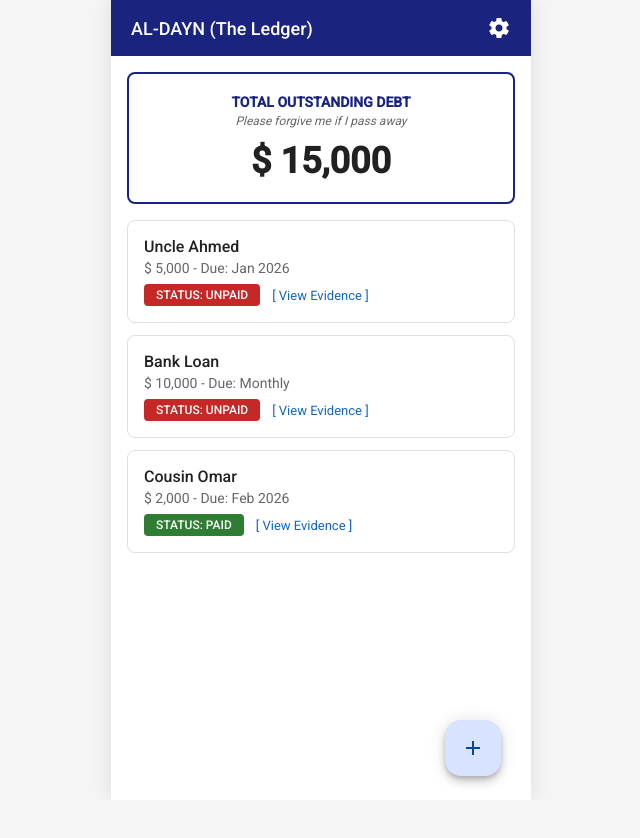
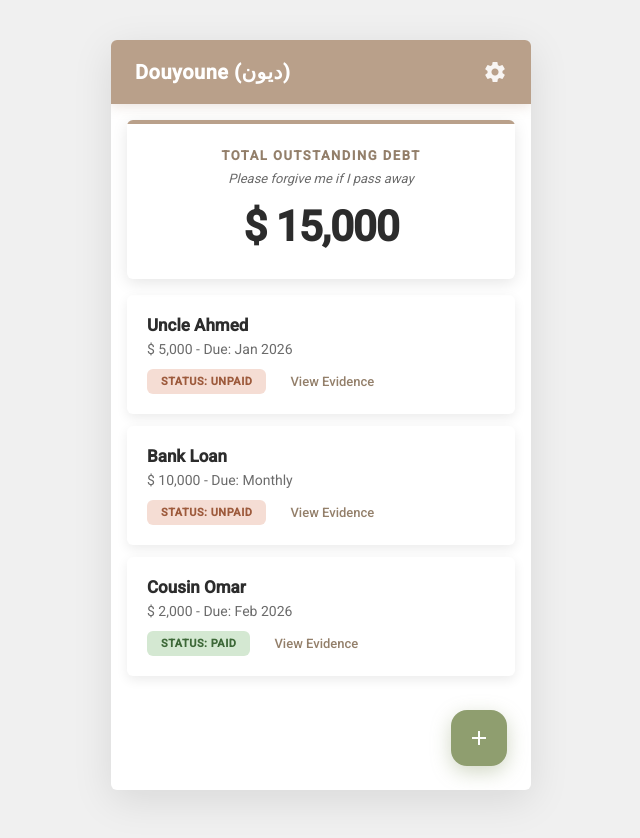
Before and after one commit to seddik/douyoune, an Angular app: page / in a window 1280 px wide. Shown: the whole page, without its empty margins (319-959 px from the left). Before the commit the page ends 800 px from the top, so only its background shows below. Built offline with nearby package versions, Linux system fonts and the light colour scheme.

Commit message:
Enhanced the style

```diff
--- a/src/app/add-debt-dialog/add-debt-dialog.component.html
+++ b/src/app/add-debt-dialog/add-debt-dialog.component.html
@@ -42,6 +42,6 @@
 </mat-dialog-content>
 
 <mat-dialog-actions class="dialog-actions">
-  <button mat-button (click)="onCancel()">[ CANCEL ]</button>
-  <button mat-flat-button color="primary" (click)="onSave()">[ SAVE RECORD ]</button>
+  <button mat-button (click)="onCancel()">Cancel</button>
+  <button mat-flat-button color="primary" (click)="onSave()">Save Record</button>
 </mat-dialog-actions>
--- a/src/app/dashboard/dashboard.component.html
+++ b/src/app/dashboard/dashboard.component.html
@@ -1,7 +1,7 @@
 <div class="app-container">
   <!-- Header -->
   <header class="app-header">
-    <h1>AL-DAYN (The Ledger)</h1>
+    <h1>Douyoune (ديون)</h1>
     <mat-icon class="header-icon" (click)="openLegacySettings()">settings</mat-icon>
   </header>
 
@@ -24,7 +24,7 @@
           <span class="status-badge" [class.unpaid]="debt.status === 'unpaid'" [class.paid]="debt.status === 'paid'">
             Status: {{ debt.status | titlecase }}
           </span>
-          <span class="view-evidence" (click)="viewEvidence(debt)">[ View Evidence ]</span>
+          <span class="view-evidence" (click)="viewEvidence(debt)">View Evidence</span>
         </div>
       </div>
     }
--- a/src/app/dashboard/dashboard.component.scss
+++ b/src/app/dashboard/dashboard.component.scss
@@ -1,3 +1,3 @@
 .debt-list {
-  padding-bottom: 100px; // Space for FAB
+  padding-bottom: 80px; // Reduced from 120px
 }
--- a/src/app/guardian-portal/guardian-portal.component.html
+++ b/src/app/guardian-portal/guardian-portal.component.html
@@ -11,7 +11,7 @@
     </mat-form-field>
 
     <button mat-flat-button color="primary" (click)="viewLedger()" class="view-btn">
-      [ VIEW LEDGER ]
+      View Ledger
     </button>
   </div>
 </div>
--- a/src/app/legacy-settings/legacy-settings.component.html
+++ b/src/app/legacy-settings/legacy-settings.component.html
@@ -19,8 +19,8 @@
     </div>
 
     <div class="code-actions">
-      <button mat-stroked-button (click)="copyCode()">[ COPY ]</button>
-      <button mat-stroked-button (click)="regenerateCode()">[ REGENERATE ]</button>
+      <button mat-flat-button (click)="copyCode()">Copy</button>
+      <button mat-flat-button (click)="regenerateCode()">Regenerate</button>
     </div>
   </div>
 </div>
--- a/src/styles.scss
+++ b/src/styles.scss
@@ -1,29 +1,107 @@
 
 // Include theming for Angular Material with `mat.theme()`.
-// This Sass mixin will define CSS variables that are used for styling Angular Material
-// components according to the Material 3 design spec.
-// Learn more about theming and how to use it for your application's
-// custom components at https://material.angular.dev/guide/theming
+// Material 3 Design System
 @use '@angular/material' as mat;
 
-// AL-DAYN Theme Colors
+// Custom AL-DAYN Color Palette
+$al-dayn-primary: (
+  50: #f7f4f1,
+  100: #ebe5de,
+  200: #ddd4c9,
+  300: #cfc3b4,
+  400: #c4b49f,
+  500: #B9A08A,  // Primary
+  600: #a8917b,
+  700: #937f6a,
+  800: #7e6d5a,
+  900: #5f5244,
+  contrast: (
+    50: #000000,
+    100: #000000,
+    200: #000000,
+    300: #000000,
+    400: #000000,
+    500: #000000,
+    600: #ffffff,
+    700: #ffffff,
+    800: #ffffff,
+    900: #ffffff,
+  )
+);
+
+$al-dayn-tertiary: (
+  50: #f3f5ed,
+  100: #e1e7d3,
+  200: #cdd8b6,
+  300: #b9c999,
+  400: #a4b484,
+  500: #8F9E6F,  // Tertiary
+  600: #7d8b61,
+  700: #6a7652,
+  800: #576144,
+  900: #3f4731,
+  contrast: (
+    50: #000000,
+    100: #000000,
+    200: #000000,
+    300: #000000,
+    400: #000000,
+    500: #000000,
+    600: #ffffff,
+    700: #ffffff,
+    800: #ffffff,
+    900: #ffffff,
+  )
+);
+
+// AL-DAYN Theme Colors (Material 3 inspired)
 :root {
-  --primary-navy: #1a237e;
-  --primary-blue: #1565c0;
-  --status-unpaid: #c62828;
-  --status-paid: #2e7d32;
-  --bg-light: #f5f5f5;
-  --card-bg: #ffffff;
-  --text-dark: #212121;
-  --text-light: #ffffff;
+  // Primary palette - Warm Beige/Taupe
+  --primary: #B9A08A;
+  --primary-light: #d4c4b3;
+  --primary-dark: #937f6a;
+  --primary-container: #f7f4f1;
+  --on-primary: #ffffff;
+  --on-primary-container: #3d2e1f;
+
+  // Tertiary palette - Sage Green
+  --tertiary: #8F9E6F;
+  --tertiary-light: #b5c49a;
+  --tertiary-dark: #6a7652;
+  --tertiary-container: #e8eedd;
+  --on-tertiary: #ffffff;
+  --on-tertiary-container: #1f2817;
+
+  // Status colors - Lighter, more subtle
+  --status-unpaid: #F5DDD4;      // Very light coral
+  --status-unpaid-text: #9D5A3C; // Muted brown text
+  --status-paid: #D4E8D2;        // Very light sage
+  --status-paid-text: #3D6838;   // Muted green text
+  --status-pending: #EDE6DA;     // Very light beige
+  --status-pending-text: #6B5D4A;
+
+  // Surface colors
+  --surface: #FEFBF7;
+  --surface-variant: #F5F1EA;
+  --on-surface: #1C1B1F;
+  --on-surface-variant: #4A4458;
+  --outline: #79747E;
+  --outline-variant: #CAC4D0;
+
+  // Background
+  --bg-light: #FAF8F5;
+  --card-bg: #FFFFFF;
+  --text-dark: #2C2C2C;
+  --text-light: #FFFFFF;
+  --text-muted: #6B6B6B;
 }
 
 html {
   height: 100%;
   @include mat.theme((
     color: (
-      primary: mat.$azure-palette,
-      tertiary: mat.$blue-palette,
+      primary: $al-dayn-primary,
+      tertiary: $al-dayn-tertiary,
     ),
     typography: Roboto,
     density: 0,
@@ -34,207 +112,335 @@ body {
   color-scheme: light;
   background-color: var(--bg-light);
   color: var(--text-dark);
-  font-family: 'Roboto', sans-serif;
+  font-family: 'Roboto', -apple-system, BlinkMacSystemFont, sans-serif;
   margin: 0;
   height: 100%;
+  -webkit-font-smoothing: antialiased;
+  -moz-osx-font-smoothing: grayscale;
+
+  // Modern centering for desktop
+  display: block; // Reset flex
+  overflow: hidden; // Default: No scrollbar
+
+  // Only show body scrollbar if screen is too short for our 750px min-height
+  @media (max-height: 850px) {
+    overflow: auto;
+  }
+
+  @media (min-width: 768px) {
+    background-color: #f0f0f0;
+  }
 }
-
-// App Container - Mobile First
+// App Container - Mobile First with subtle shadow
 .app-container {
   max-width: 420px;
   margin: 0 auto;
   min-height: 100vh;
   background: var(--card-bg);
-  box-shadow: 0 0 20px rgba(0, 0, 0, 0.1);
+  box-shadow: 0 4px 24px rgba(185, 160, 138, 0.15);
+  position: relative;
+  overflow-y: auto; // Ensure scrolling works if content overflows fixed height
+
+  @media (min-width: 768px) {
+    height: 75vh;        // 75% height
+    min-height: 750px;   // strict min-height
+    margin-top: 5vh;     // 5% top margin
+    // Bottom space will be natural remainder (approx 20%)
+
+    width: 100%;
+    border-radius: 6px;
+    box-shadow: 0 10px 40px rgba(0,0,0,0.1);
+  }
+
+  // Hide scrollbar but allow scrolling
+  -ms-overflow-style: none;  /* IE and Edge */
+  scrollbar-width: none;  /* Firefox */
+  &::-webkit-scrollbar {
+    display: none;
+  }
 }
 
-// Header Styles
+// Header Styles - Clean solid color
 .app-header {
-  background: var(--primary-navy);
+  background: var(--primary);
   color: var(--text-light);
-  padding: 16px 20px;
+  padding: 20px 24px;
   display: flex;
   justify-content: space-between;
   align-items: center;
+  box-shadow: 0 2px 12px rgba(185, 160, 138, 0.3);
 
   h1 {
     margin: 0;
-    font-size: 18px;
-    font-weight: 500;
+    font-size: 20px;
+    font-weight: 600;
+    letter-spacing: 0.5px;
   }
 
   .header-icon {
     color: var(--text-light);
     cursor: pointer;
+    opacity: 0.9;
+    transition: opacity 0.2s ease, transform 0.2s ease;
+
+    &:hover {
+      opacity: 1;
+      transform: scale(1.1);
+    }
   }
 }
 
-// Status Badges
+// Status Badges - Light, subtle style
 .status-badge {
-  display: inline-block;
-  padding: 4px 12px;
-  border-radius: 4px;
-  font-size: 12px;
-  font-weight: 500;
+  display: inline-flex;
+  align-items: center;
+  padding: 6px 14px;
+  border-radius: 6px;
+  font-size: 11px;
+  font-weight: 600;
   text-transform: uppercase;
+  letter-spacing: 0.5px;
+  transition: transform 0.2s ease;
 
   &.unpaid {
     background: var(--status-unpaid);
-    color: white;
+    color: var(--status-unpaid-text);
   }
 
   &.paid {
     background: var(--status-paid);
-    color: white;
+    color: var(--status-paid-text);
+  }
+
+  &.pending {
+    background: var(--status-pending);
+    color: var(--status-pending-text);
   }
 }
 
-// Card Styles
+// Card Styles - Shadow-based elevation
 .debt-card {
   background: var(--card-bg);
-  border: 1px solid #e0e0e0;
-  border-radius: 8px;
-  padding: 16px;
+  border: none;
+  border-radius: 6px;
+  padding: 20px;
   margin: 12px 16px;
+  box-shadow: 0 4px 12px rgba(0, 0, 0, 0.08);
+
+  // Hover effect removed per user request
 
   .creditor-name {
-    font-weight: 500;
-    font-size: 16px;
-    margin-bottom: 4px;
+    font-weight: 600;
+    font-size: 17px;
+    margin-bottom: 6px;
+    color: var(--text-dark);
   }
 
   .debt-details {
-    color: #666;
+    color: var(--text-muted);
     font-size: 14px;
-    margin-bottom: 8px;
+    margin-bottom: 12px;
   }
 
   .debt-actions {
     display: flex;
-    gap: 12px;
+    gap: 16px;
     align-items: center;
-    margin-top: 8px;
+    margin-top: 12px;
+    flex-wrap: wrap;
   }
 
   .view-evidence {
-    color: var(--primary-blue);
+    color: var(--primary-dark);
     font-size: 13px;
+    font-weight: 500;
     cursor: pointer;
     text-decoration: none;
+    padding: 4px 8px;
+    border-radius: 6px;
+    transition: background-color 0.2s ease;
 
     &:hover {
-      text-decoration: underline;
+      background-color: var(--primary-container);
     }
   }
 }
 
-// Total Card
+// Total Card - Shadow-based style
 .total-card {
   background: var(--card-bg);
-  border: 2px solid var(--primary-navy);
-  border-radius: 8px;
-  padding: 20px;
+  border: none;
+  border-radius: 6px;
+  padding: 28px 24px;
   margin: 16px;
   text-align: center;
+  position: relative;
+  overflow: hidden;
+  box-shadow: 0 4px 16px rgba(0, 0, 0, 0.1);
+
+  &::before {
+    content: '';
+    position: absolute;
+    top: 0;
+    left: 0;
+    right: 0;
+    height: 4px;
+    background: var(--primary);
+  }
 
   .total-label {
-    font-size: 14px;
-    font-weight: 600;
-    color: var(--primary-navy);
+    font-size: 13px;
+    font-weight: 700;
+    color: var(--primary-dark);
     text-transform: uppercase;
-    margin-bottom: 4px;
+    letter-spacing: 1.5px;
+    margin-bottom: 8px;
   }
 
   .total-message {
-    font-size: 12px;
-    color: #666;
+    font-size: 13px;
+    color: var(--text-muted);
     font-style: italic;
-    margin-bottom: 12px;
+    margin-bottom: 16px;
   }
 
   .total-amount {
-    font-size: 36px;
+    font-size: 42px;
     font-weight: 700;
     color: var(--text-dark);
+    letter-spacing: -1px;
   }
 }
 
-// FAB Button
+// FAB Button - Custom styled
 .fab-container {
-  position: fixed;
+  position: absolute; // Relative to .app-container
   bottom: 24px;
-  right: calc(50% - 180px);
+  right: 24px;
   z-index: 100;
 
-  @media (max-width: 420px) {
-    right: 24px;
+  // Removed media query and calculation as it's now absolute to container
+
+  button {
+    background: var(--tertiary) !important;
+    box-shadow: 0 6px 20px rgba(143, 158, 111, 0.4) !important;
+    transition: transform 0.2s ease, box-shadow 0.2s ease !important;
+
+    &:hover {
+      transform: scale(1.05);
+      box-shadow: 0 8px 28px rgba(143, 158, 111, 0.5) !important;
+    }
+
+    mat-icon {
+      color: white;
+    }
   }
 }
 
 // Legacy Settings Styles
 .legacy-container {
-  padding: 24px 16px;
+  padding: 32px 20px;
   text-align: center;
 
   .legacy-instruction {
-    font-size: 14px;
-    color: #666;
-    margin-bottom: 24px;
-    line-height: 1.5;
+    font-size: 15px;
+    color: var(--text-muted);
+    margin-bottom: 28px;
+    line-height: 1.6;
   }
 
   .legacy-code {
-    font-size: 28px;
-    font-weight: 600;
-    letter-spacing: 4px;
+    font-size: 32px;
+    font-weight: 700;
+    letter-spacing: 6px;
     color: var(--text-dark);
-    padding: 20px;
-    background: #f5f5f5;
-    border-radius: 8px;
-    margin-bottom: 20px;
+    padding: 24px 20px;
+    background: var(--surface-variant);
+    border-radius: 6px;
+    margin-bottom: 24px;
+    border: 2px dashed var(--primary);
   }
 
   .code-actions {
     display: flex;
     justify-content: center;
-    gap: 16px;
+    gap: 20px;
+
+    button {
+      background-color: var(--primary-container) !important;
+      color: var(--primary-dark) !important;
+      border: none !important;
+      border-radius: 6px !important;
+      padding: 10px 24px !important;
+      font-weight: 500 !important;
+
+      &:hover {
+        background-color: var(--primary-light) !important;
+      }
+    }
   }
 }
 
 // Guardian Portal Styles
 .guardian-container {
-  padding: 40px 24px;
+  padding: 48px 28px;
   text-align: center;
 
   .guardian-title {
-    font-size: 20px;
-    font-weight: 600;
-    color: var(--primary-navy);
-    margin-bottom: 8px;
+    font-size: 24px;
+    font-weight: 700;
+    color: var(--primary-dark);
+    margin-bottom: 12px;
+    letter-spacing: 0.5px;
   }
 
   .guardian-instruction {
-    font-size: 14px;
-    color: #666;
-    margin-bottom: 32px;
+    font-size: 15px;
+    color: var(--text-muted);
+    margin-bottom: 36px;
+    line-height: 1.5;
   }
 
   .code-input {
-    margin-bottom: 24px;
+    margin-bottom: 28px;
+
+    input {
+      text-align: center;
+      font-size: 20px !important;
+      letter-spacing: 3px;
+      font-weight: 500;
+    }
+  }
+
+  .view-btn {
+    background: var(--primary) !important;
+    border-radius: 6px !important;
+    padding: 14px 32px !important;
+    font-weight: 600 !important;
+    letter-spacing: 0.5px !important;
+    box-shadow: 0 4px 16px rgba(185, 160, 138, 0.3) !important;
   }
 }
 
-// Dialog Styles
+// Dialog Styles - Modern look
 .add-debt-dialog {
+  .mat-mdc-dialog-container {
+    border-radius: 6px !important;
+    background-color: var(--card-bg) !important; // Ensure solid background
+  }
+
   .mat-mdc-dialog-title {
-    font-size: 18px;
-    font-weight: 600;
+    font-size: 20px;
+    font-weight: 700;
+    color: var(--text-dark);
+    padding-bottom: 16px;
+    border-bottom: 1px solid var(--outline-variant);
   }
 
   .form-row {
     display: flex;
-    gap: 12px;
-    margin-bottom: 16px;
+    gap: 16px;
+    margin-bottom: 20px;
 
     mat-form-field {
       flex: 1;
@@ -242,13 +448,54 @@ body {
   }
 
   .type-selection {
-    margin: 16px 0;
+    margin: 20px 0;
+
+    mat-radio-button {
+      --mdc-radio-selected-icon-color: var(--primary);
+      --mdc-radio-selected-hover-icon-color: var(--primary-dark);
+    }
   }
 
   .dialog-actions {
     display: flex;
     justify-content: space-between;
-    padding-top: 16px;
-    border-top: 1px solid #e0e0e0;
+    padding-top: 20px;
+    border-top: 1px solid var(--outline-variant);
+
+    button[mat-button] {
+      color: var(--text-muted) !important;
+    }
+
+    button[mat-flat-button] {
+      background: var(--tertiary) !important;
+      border-radius: 6px !important;
+    }
   }
 }
+
+// Section title style
+.section-title {
+  font-size: 15px;
+  font-weight: 700;
+  color: var(--primary-dark);
+  margin-bottom: 12px;
+  letter-spacing: 0.5px;
+}
+
+// Scrollbar styling (Global)
+::-webkit-scrollbar {
+  width: 4px; // Thinner
+}
+
+::-webkit-scrollbar-track {
+  background: transparent; // Invisible track
+}
+
+::-webkit-scrollbar-thumb {
+  background: #E0E0E0; // Very subtle grey
+  border-radius: 4px;
+}
+
+::-webkit-scrollbar-thumb:hover {
+  background: #BDBDBD;
+}
```
